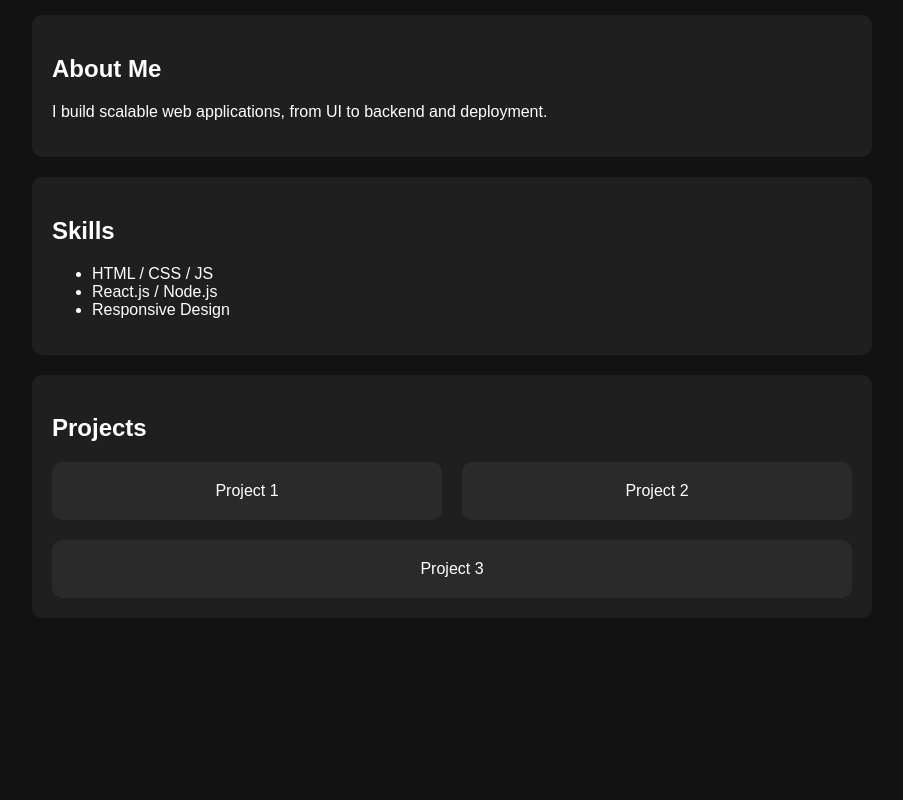
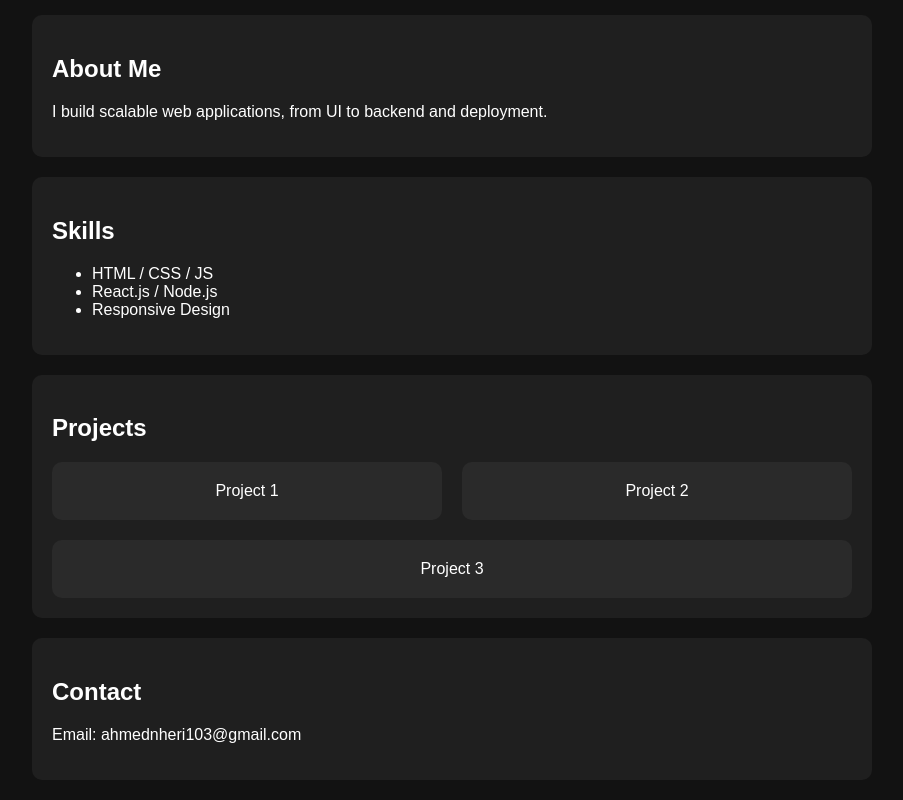
Before and after one commit to maximlol682-droid/maxim-developer, a plain HTML site: page index.html in a window 1280 px wide. Shown: the part 374-1174 px from the top of the page, without its empty margins (188-1091 px from the left). Before the commit the page ends 1012 px from the top, so only its background shows below. Drawn offline with Linux system fonts and the light colour scheme.

Commit message:
Update index.html

```diff
--- a/index.html
+++ b/index.html
@@ -14,7 +14,7 @@
   <p>Build modern web applications efficiently.</p>
   <div class="cta">
     <a href="#about" class="btn">About Me</a>
-    <a href="mailto:ahmednheri103@gmail.com" class="btn btn-ghost">Contact</a>
+    <a href="#contact" class="btn btn-ghost">Contact</a>
   </div>
 </header>
 
@@ -41,6 +41,11 @@
     <div class="project-card">Project 3</div>
   </div>
 </section>
+
+<section id="contact" class="section card">
+  <h2>Contact</h2>
+  <p>Email: ahmednheri103@gmail.com</p>
+</section>
 </main>
 </body>
 </html>
```
